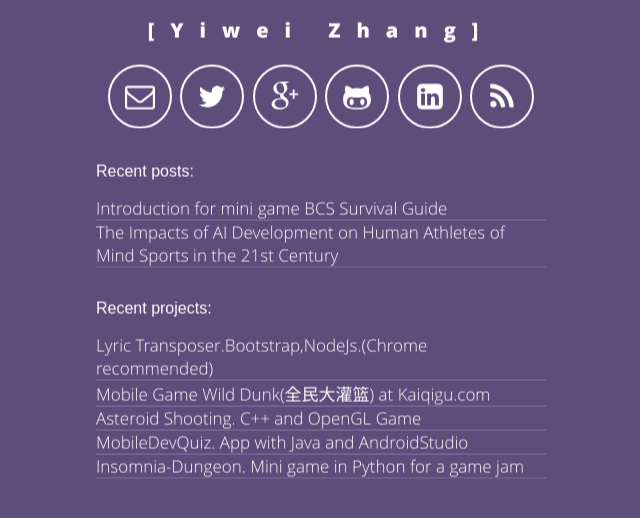
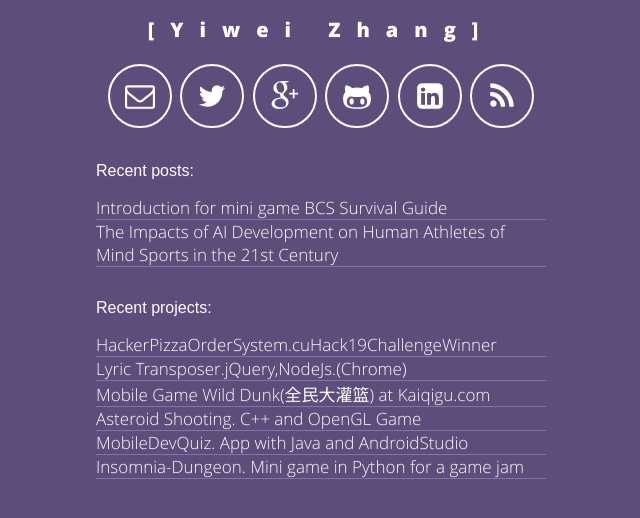
Before and after one commit to zywkloo/zywkloo.github.io, a Jekyll site: the page built from index.html, in a window 1280 px wide, cut to the strip 270-788 px from the top of the page. Shown: the whole strip, without its empty margins (319-959 px from the left). Built offline with Jekyll 4.4.1, drawn with Linux system fonts in a browser that asks for light colours.

Commit message:
Update _config.yml

```diff
--- a/_config.yml
+++ b/_config.yml
@@ -57,7 +57,9 @@ links:
 
 # projects in header index
 projects:
-  - name: Lyric Transposer.Bootstrap,NodeJs.(Chrome recommended)
+  - name: HackerPizzaOrderSystem.cuHack19ChallengeWinner
+    url: https://devpost.com/software/cuhackingamazonconnect
+  - name: Lyric Transposer.jQuery,NodeJs.(Chrome)
     url: http://beijinger.style/
   - name: Mobile Game Wild Dunk(全民大灌篮) at Kaiqigu.com
     url: http://www.18183.com/qmdgl/
```
